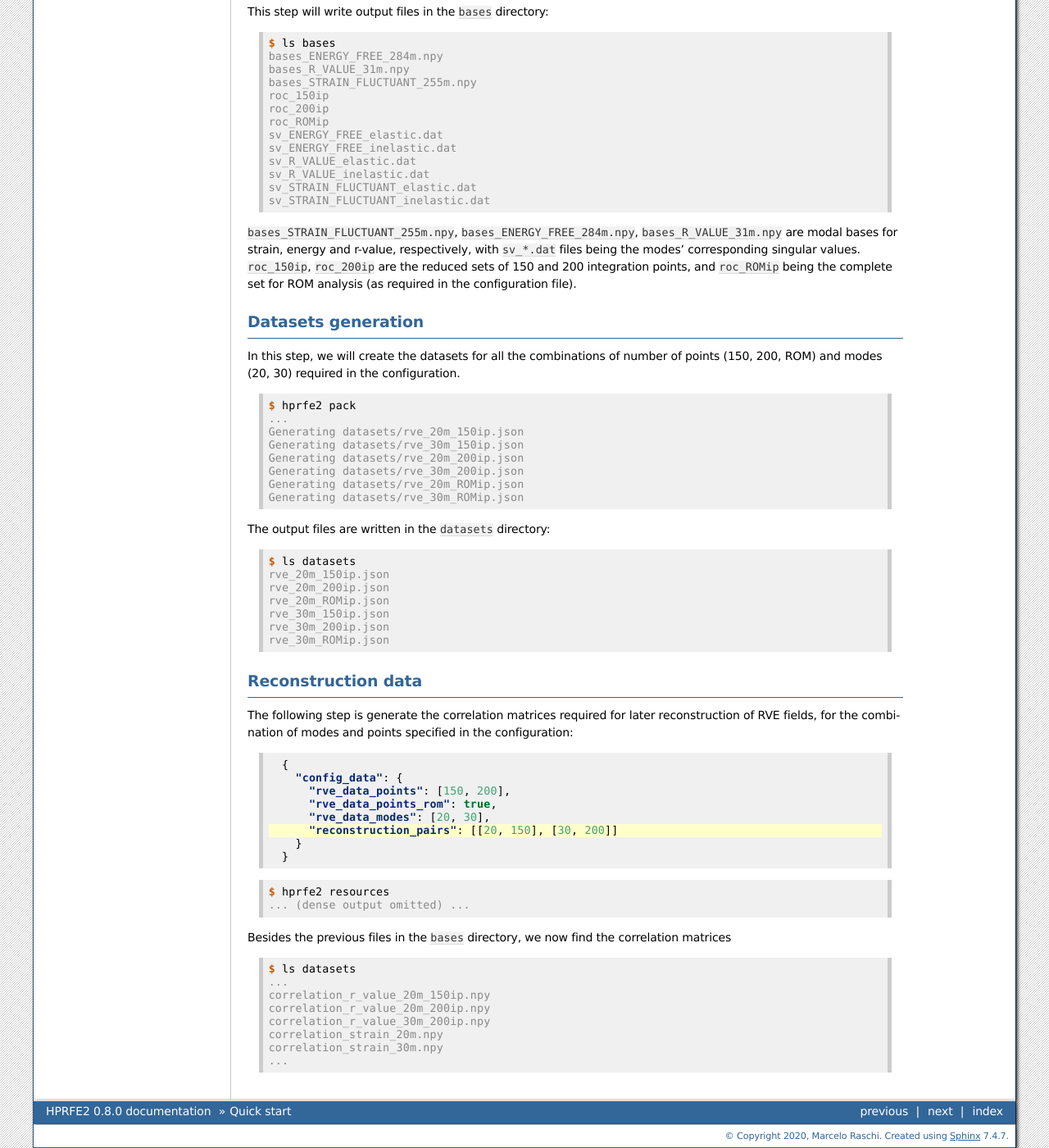
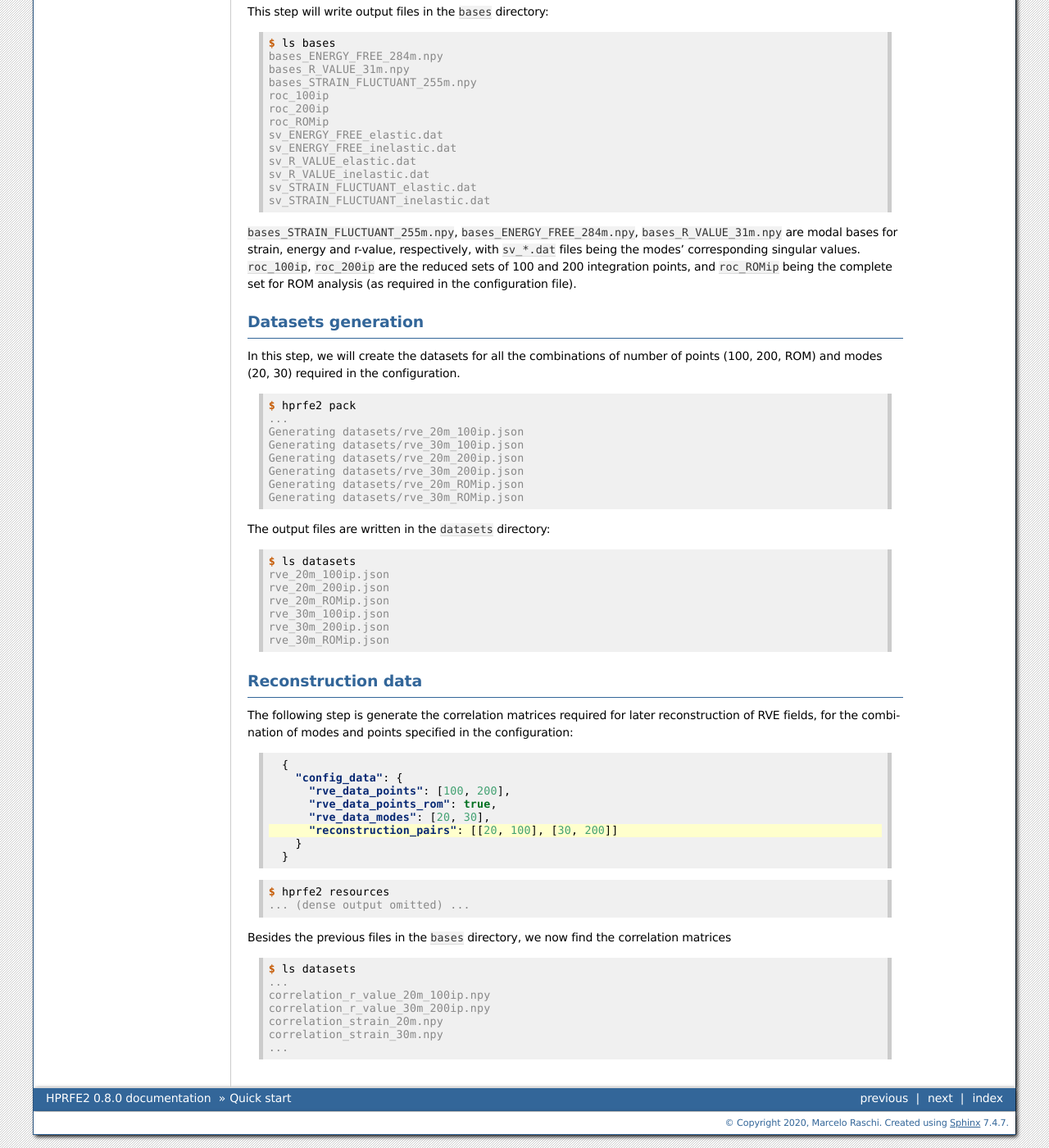
Before and after one commit to marandra/hprfe2, a Sphinx documentation site: the page built from docs/source/getstarted.rst, in a window 1280 px wide and 1400 px high, scrolled down 2248 px. Shown: the whole window at 82% size. Built offline with Sphinx 7.4.7, drawn with Linux system fonts in a browser that asks for light colours.

Commit message:
Documentation

```diff
--- a/docs/source/getstarted.rst
+++ b/docs/source/getstarted.rst
@@ -160,7 +160,7 @@ This step will write output files in the ``bases`` directory:
   bases_ENERGY_FREE_284m.npy
   bases_R_VALUE_31m.npy
   bases_STRAIN_FLUCTUANT_255m.npy
-  roc_150ip
+  roc_100ip
   roc_200ip
   roc_ROMip
   sv_ENERGY_FREE_elastic.dat
@@ -175,7 +175,7 @@ This step will write output files in the ``bases`` directory:
 ``bases_R_VALUE_31m.npy``
 are modal bases for strain, energy and r-value, respectively, with
 ``sv_*.dat`` files being the modes' corresponding singular values.
-``roc_150ip``, ``roc_200ip`` are the reduced sets of 150 and 200
+``roc_100ip``, ``roc_200ip`` are the reduced sets of 100 and 200
 integration points, and ``roc_ROMip`` being the complete set for ROM analysis
 (as required in the configuration file).
 
@@ -183,14 +183,14 @@ Datasets generation
 -------------------
 
 In this step, we will create the datasets for all the combinations of number
-of points (150, 200, ROM) and modes (20, 30) required in the configuration.
+of points (100, 200, ROM) and modes (20, 30) required in the configuration.
 
 .. code-block:: console
 
   $ hprfe2 pack
   ...
-  Generating datasets/rve_20m_150ip.json
-  Generating datasets/rve_30m_150ip.json
+  Generating datasets/rve_20m_100ip.json
+  Generating datasets/rve_30m_100ip.json
   Generating datasets/rve_20m_200ip.json
   Generating datasets/rve_30m_200ip.json
   Generating datasets/rve_20m_ROMip.json
@@ -201,10 +201,10 @@ The output files are written in the ``datasets`` directory:
 .. code-block:: console
 
   $ ls datasets
-  rve_20m_150ip.json
+  rve_20m_100ip.json
   rve_20m_200ip.json
   rve_20m_ROMip.json
-  rve_30m_150ip.json
+  rve_30m_100ip.json
   rve_30m_200ip.json
   rve_30m_ROMip.json
 
@@ -220,10 +220,10 @@ in the configuration:
 
     {
       "config_data": {
-        "rve_data_points": [150, 200],
+        "rve_data_points": [100, 200],
         "rve_data_points_rom": true,
         "rve_data_modes": [20, 30],
-        "reconstruction_pairs": [[20, 150], [30, 200]]
+        "reconstruction_pairs": [[20, 100], [30, 200]]
       }
     }
 
@@ -239,8 +239,7 @@ correlation matrices
 
   $ ls datasets
   ...
-  correlation_r_value_20m_150ip.npy
-  correlation_r_value_20m_200ip.npy
+  correlation_r_value_20m_100ip.npy
   correlation_r_value_30m_200ip.npy
   correlation_strain_20m.npy
   correlation_strain_30m.npy
```
Also changed, not shown: 1 other file.
